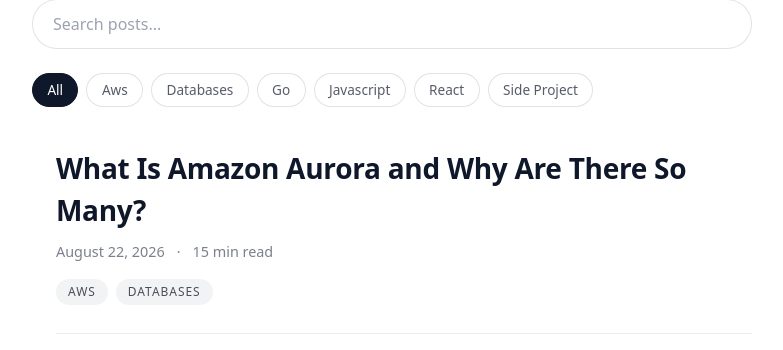
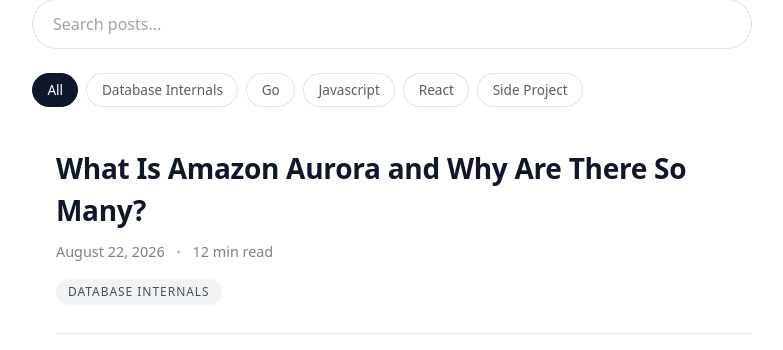
Before and after one commit to JoeS51/Johannes_Sluis_Portfolio_3.0, a React (Vite) app: page /blog in a window 1280 px wide. Shown: the part 325-675 px from the top of the page, without its empty margins (248-1031 px from the left). Built offline with nearby package versions, Linux system fonts and the light colour scheme.

Commit message:
fix animation

```diff
--- a/src/data/posts/what-is-aws-aurora.js
+++ b/src/data/posts/what-is-aws-aurora.js
@@ -4,8 +4,8 @@
     title: 'What Is Amazon Aurora and Why Are There So Many?',
     description: '',
     date: '2026-08-22',
-    readingTime: 15,
-    tags: ['AWS', 'Databases'],
+    readingTime: 12,
+    tags: ['Database internals'],
     cover: null
   },
   content: `
```
